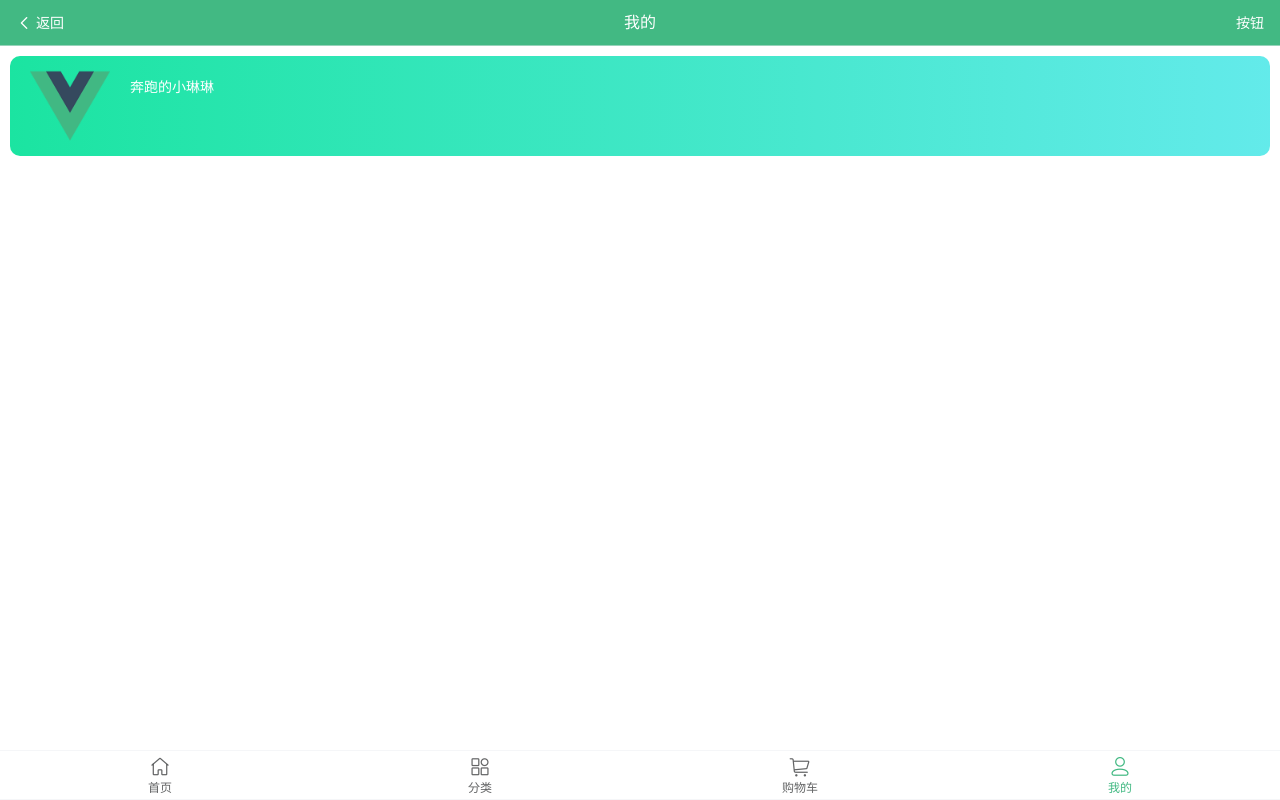
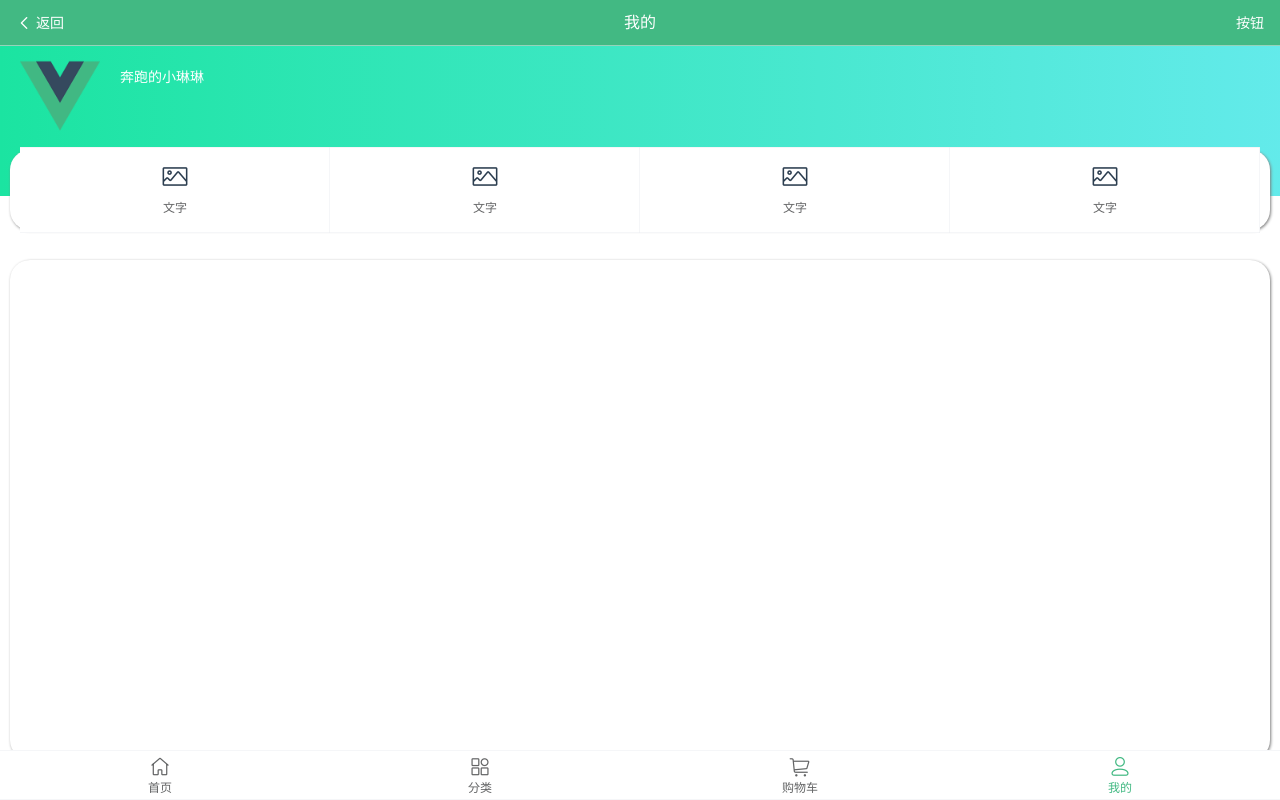
Before and after one commit to SherryChen0911/mall-demo, a Vue app: page /profile in a window 1280 px wide. Built offline with nearby package versions, Linux system fonts and the light colour scheme.

Commit message:
20210823002

```diff
--- a/src/main.js
+++ b/src/main.js
@@ -16,7 +16,9 @@ import { Checkbox, CheckboxGroup } from 'vant';
 import { Cell, CellGroup } from 'vant';
 import { Stepper } from 'vant';
 import { Button } from 'vant';
-import { Icon } from 'vant'
+import { Icon } from 'vant';
+import { Divider } from 'vant';
+import { Grid, GridItem } from 'vant';
 
 createApp(App).use(store).use(router)
 .use(NavBar)
@@ -40,4 +42,7 @@ createApp(App).use(store).use(router)
 .use(Stepper)
 .use(Button)
 .use(Icon)
+.use(Divider)
+.use(Grid)
+.use(GridItem)
 .mount('#app')
--- a/src/views/order/Preorder.vue
+++ b/src/views/order/Preorder.vue
@@ -1,9 +1,15 @@
 <template>
   <van-nav-bar class="nav-bar" title="生成订单" left-text="返回" right-text="按钮" left-arrow  @click-left="onClickLeft" @click-right="onClickRight"/>
-  <div>
-    <div><span>奔跑的小琳琳</span><span>15900001234</span></div>
-    <div></div>
+  <div class="address">
+    <div class="address-area">
+      <div style="font-size:18px; margin-bottom:10px;">收货地址</div>
+      <div><span style="font-size:16px">奔跑的小琳琳</span><span style="font-size:14px; color:gray; margin-left:10px">15900001234</span></div>
+      <div>福建省福州市鼓楼区香山公寓1号303</div>
+    </div>
+    <van-icon name="arrow" size="20px"/>
   </div>
+
+  <div style="width:100%; border:1px dashed ;border-color: #42b983"></div>
   <div style="width = 100% !important;">
     <div class="check-list-item" v-for="(item) in list" clickable :key="item.name">
       <van-image fit="contain" :src="item.src" style="width:80px;"/>
@@ -55,4 +61,18 @@ export default {
     // height: 150px;
     background-color: aqua;
   }
+  .address{
+    margin: 10px;
+    display: flex;
+    align-items: center;
+
+  }
+  .address-area{
+    flex: 1;
+    display: flex;
+    flex-direction: column;
+    justify-content: flex-start;
+    align-items: flex-start;
+
+  }
 </style>
--- a/src/views/profile/Profile.vue
+++ b/src/views/profile/Profile.vue
@@ -3,6 +3,17 @@
   <div class="profile-card">
     <van-image fit="contain" :src="require('@/assets/logo.png')" style="width:80px"/>
     <div class="profile-cnt">奔跑的小琳琳</div>
+  </div>
+  <div class="order-area">
+    <van-grid border="false" style="width:100%;">
+      <van-grid-item icon="photo-o" text="文字" />
+      <van-grid-item icon="photo-o" text="文字" />
+      <van-grid-item icon="photo-o" text="文字" />
+      <van-grid-item icon="photo-o" text="文字" />
+    </van-grid>
+  </div>
+  <div class="other-area">
+
   </div>
 </template>
 
@@ -26,13 +37,13 @@ export default {
 </script>
 
 <style lang="scss">
+
 .profile-card{
-  // width: calc(100% - 40px);
-  margin: 10px;
+  height: 150px;
   padding: 10px 20px;
   background-image: linear-gradient(to right, #1be4a1, #34e4e4c4);
-  border-radius: 10px;
   display: flex;
+  align-items: flex-start;
 }
 .profile-cnt{
   flex: 1;
@@ -40,4 +51,30 @@ export default {
   text-align: left;
   color: #ffffff;
 }
+.order-area{
+  position: absolute;
+  top: 150px;
+  left: 10px;
+  right: 10px;
+  height: 80px;
+  background-color: #ffff;
+  box-shadow: 1px 1px 3px grey;
+  border-radius: 20px;
+  display: flex;
+  justify-content: center;
+  align-items: center;
+  padding: 10px;
+}
+.other-area{
+  position: absolute;
+  top: 260px;
+  left: 10px;
+  right: 10px;
+  height: 500px;
+  background-color: #ffff;
+  box-shadow: 1px 1px 3px grey;
+  border-radius: 20px;
+
+
+}
 </style>
```
